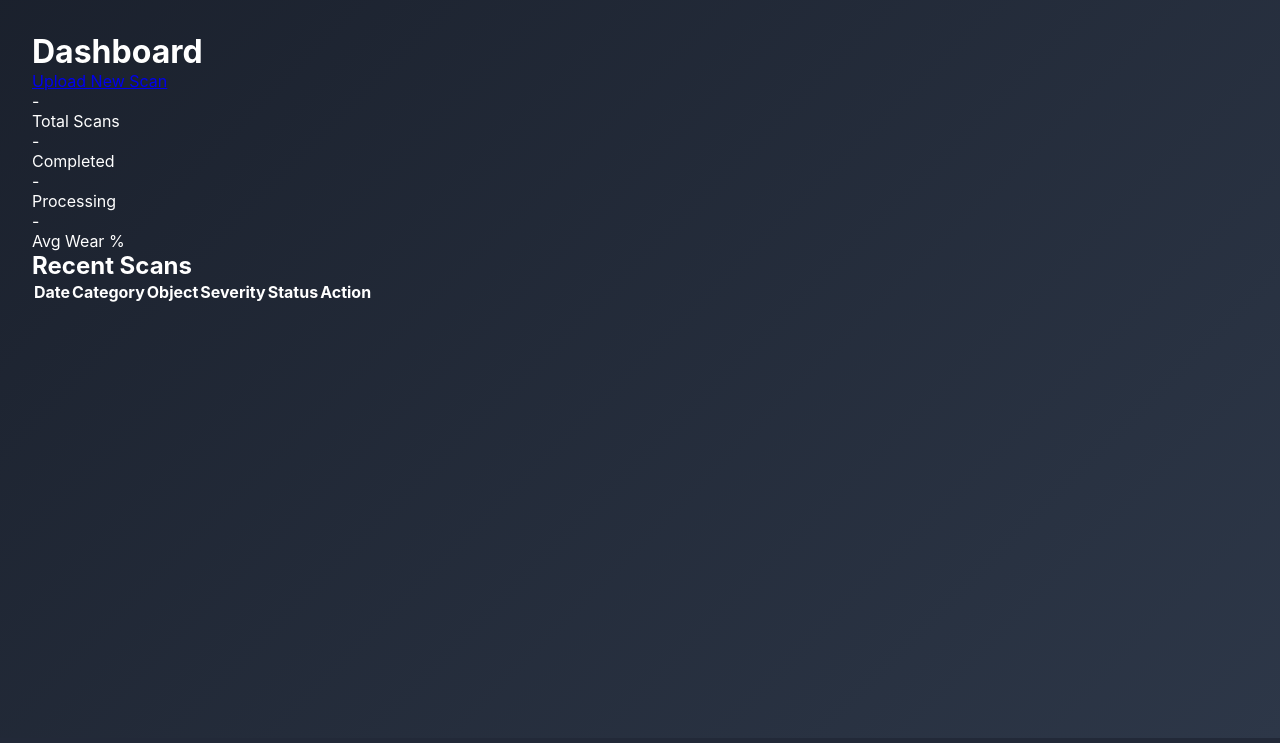
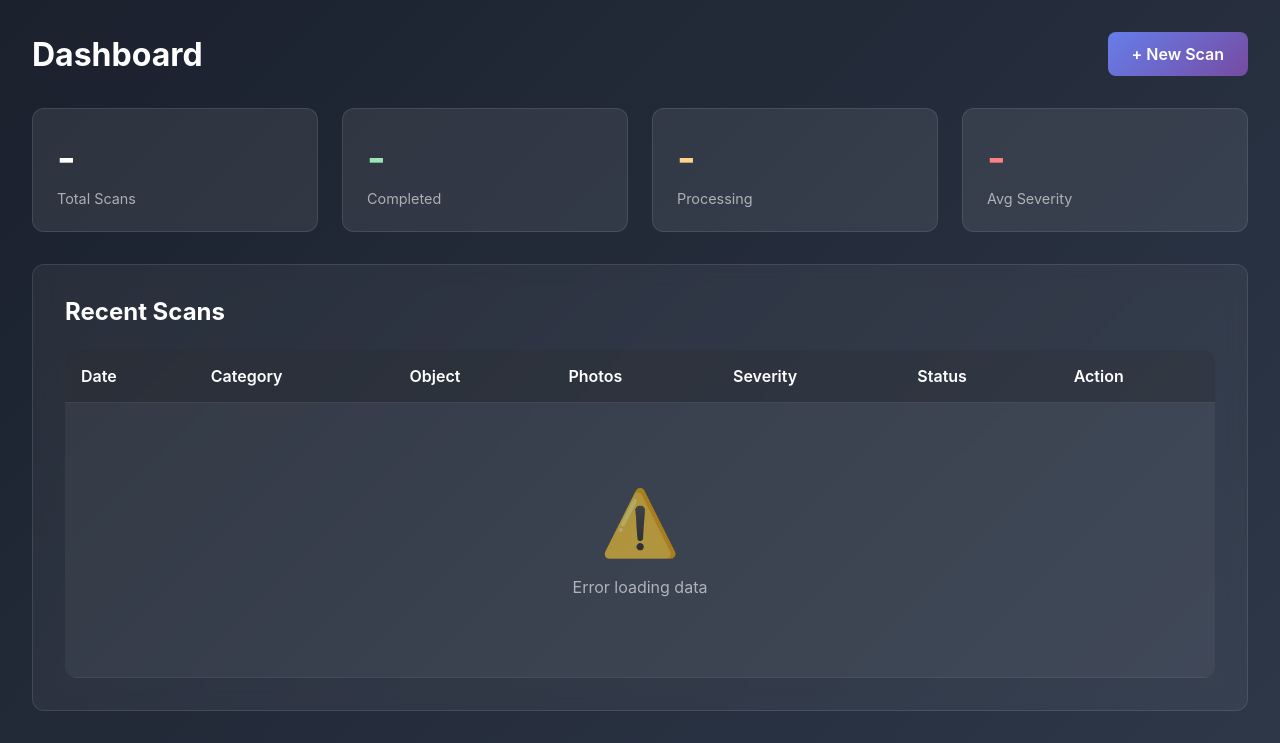
Before and after one commit to danyelajunebrown/danyelajunebrown.github.io, a Python web app: template toolbelt/damages/templates/dashboard.html in a window 1280 px wide. Shown: the part 62-805 px from the top of the page. Run offline with Jinja, Linux system fonts and the light colour scheme; the template is opened without the code that fills it, so the values that code supplies are empty.

Commit message:
Update dashboard.html

```diff
--- a/toolbelt/damages/templates/dashboard.html
+++ b/toolbelt/damages/templates/dashboard.html
@@ -1,109 +1,79 @@
 {% extends "base.html" %}
-{% block title %}Dashboard - WearAnalysis{% endblock %}
+{% block title %}Dashboard - damages{% endblock %}
+
+{% block extra_css %}
+<style>
+    .stats-grid { display: grid; grid-template-columns: repeat(auto-fit, minmax(250px, 1fr)); gap: 1.5rem; margin-bottom: 2rem; }
+    .stat-card { background: rgba(255, 255, 255, 0.08); padding: 1.5rem; border-radius: 12px; border: 1px solid rgba(255, 255, 255, 0.1); }
+    .stat-value { font-size: 2.5rem; font-weight: 700; margin-bottom: 0.5rem; }
+    .stat-label { color: rgba(255, 255, 255, 0.6); font-size: 0.9rem; }
+    .sessions-table { width: 100%; background: rgba(255, 255, 255, 0.05); border-radius: 12px; overflow: hidden; }
+    .sessions-table table { width: 100%; border-collapse: collapse; }
+    .sessions-table th { background: rgba(0, 0, 0, 0.2); padding: 1rem; text-align: left; font-weight: 600; border-bottom: 1px solid rgba(255, 255, 255, 0.1); }
+    .sessions-table td { padding: 1rem; border-bottom: 1px solid rgba(255, 255, 255, 0.05); }
+    .sessions-table tr:hover { background: rgba(255, 255, 255, 0.05); }
+    .badge { padding: 0.25rem 0.75rem; border-radius: 20px; font-size: 0.85rem; font-weight: 500; }
+    .badge-success { background: rgba(72, 187, 120, 0.2); color: #9ae6b4; }
+    .badge-warning { background: rgba(237, 137, 54, 0.2); color: #fbd38d; }
+    .badge-danger { background: rgba(245, 101, 101, 0.2); color: #fc8181; }
+    .badge-info { background: rgba(66, 153, 225, 0.2); color: #90cdf4; }
+    .empty-state { text-align: center; padding: 4rem 2rem; color: rgba(255, 255, 255, 0.6); }
+    .empty-state-icon { font-size: 4rem; margin-bottom: 1rem; }
+</style>
+{% endblock %}
 
 {% block content %}
-<div class="space-y-6">
-    <div class="flex justify-between items-center">
-        <h1 class="text-3xl font-bold">Dashboard</h1>
-        <a href="/upload" class="bg-blue-600 hover:bg-blue-700 px-4 py-2 rounded-lg">
-            Upload New Scan
-        </a>
-    </div>
+<div style="display: flex; justify-content: space-between; align-items: center; margin-bottom: 2rem;">
+    <h1 style="font-size: 2rem; font-weight: 700;">Dashboard</h1>
+    <a href="/upload" class="btn btn-primary">+ New Scan</a>
+</div>
 
-    <div class="grid grid-cols-1 md:grid-cols-4 gap-6">
-        <div class="bg-gray-800 p-6 rounded-lg">
-            <div class="text-2xl font-bold text-blue-400" id="total-scans">-</div>
-            <div class="text-gray-400">Total Scans</div>
-        </div>
-        <div class="bg-gray-800 p-6 rounded-lg">
-            <div class="text-2xl font-bold text-green-400" id="completed-scans">-</div>
-            <div class="text-gray-400">Completed</div>
-        </div>
-        <div class="bg-gray-800 p-6 rounded-lg">
-            <div class="text-2xl font-bold text-yellow-400" id="processing-scans">-</div>
-            <div class="text-gray-400">Processing</div>
-        </div>
-        <div class="bg-gray-800 p-6 rounded-lg">
-            <div class="text-2xl font-bold text-red-400" id="avg-wear">-</div>
-            <div class="text-gray-400">Avg Wear %</div>
-        </div>
-    </div>
+<div class="stats-grid">
+    <div class="stat-card"><div class="stat-value" id="total-scans">-</div><div class="stat-label">Total Scans</div></div>
+    <div class="stat-card"><div class="stat-value" style="color: #9ae6b4;" id="completed-scans">-</div><div class="stat-label">Completed</div></div>
+    <div class="stat-card"><div class="stat-value" style="color: #fbd38d;" id="processing-scans">-</div><div class="stat-label">Processing</div></div>
+    <div class="stat-card"><div class="stat-value" style="color: #fc8181;" id="avg-severity">-</div><div class="stat-label">Avg Severity</div></div>
+</div>
 
-    <div class="bg-gray-800 rounded-lg p-6">
-        <h2 class="text-xl font-bold mb-4">Recent Scans</h2>
-        <div class="overflow-x-auto">
-            <table class="w-full text-left">
-                <thead>
-                    <tr class="border-b border-gray-700">
-                        <th class="py-2">Date</th>
-                        <th class="py-2">Category</th>
-                        <th class="py-2">Object</th>
-                        <th class="py-2">Severity</th>
-                        <th class="py-2">Status</th>
-                        <th class="py-2">Action</th>
-                    </tr>
-                </thead>
-                <tbody id="sessions-table"></tbody>
-            </table>
-        </div>
+<div class="card">
+    <h2 style="font-size: 1.5rem; margin-bottom: 1.5rem;">Recent Scans</h2>
+    <div class="sessions-table">
+        <table>
+            <thead><tr><th>Date</th><th>Category</th><th>Object</th><th>Photos</th><th>Severity</th><th>Status</th><th>Action</th></tr></thead>
+            <tbody id="sessions-body"><tr><td colspan="7"><div class="empty-state"><div class="empty-state-icon">📸</div><div>Loading...</div></div></td></tr></tbody>
+        </table>
     </div>
 </div>
+{% endblock %}
 
+{% block extra_js %}
 <script>
 async function loadDashboard() {
     try {
         const response = await fetch('/api/sessions');
         const sessions = await response.json();
-
         document.getElementById('total-scans').textContent = sessions.length;
-        document.getElementById('completed-scans').textContent =
-            sessions.filter(s => s.processing_status === 'completed').length;
-        document.getElementById('processing-scans').textContent =
-            sessions.filter(s => s.processing_status === 'processing').length;
-
-        const tbody = document.getElementById('sessions-table');
-        tbody.innerHTML = sessions.map(session => `
-            <tr class="border-b border-gray-700 hover:bg-gray-700">
-                <td class="py-2">${new Date(session.timestamp).toLocaleDateString()}</td>
-                <td class="py-2">${session.category}</td>
-                <td class="py-2">${session.object_type} ${session.brand || ''}</td>
-                <td class="py-2">
-                    <span class="px-2 py-1 rounded text-xs ${getSeverityColor(session.damage_severity)}">
-                        ${session.damage_severity}/10
-                    </span>
-                </td>
-                <td class="py-2">
-                    <span class="px-2 py-1 rounded text-xs ${getStatusColor(session.processing_status)}">
-                        ${session.processing_status}
-                    </span>
-                </td>
-                <td class="py-2">
-                    <a href="/viewer/${session.id}" class="text-blue-400 hover:underline">View</a>
-                </td>
-            </tr>
-        `).join('');
+        document.getElementById('completed-scans').textContent = sessions.filter(s => s.processing_status === 'completed').length;
+        document.getElementById('processing-scans').textContent = sessions.filter(s => s.processing_status === 'processing' || s.processing_status === 'queued').length;
+        const avgSeverity = sessions.length > 0 ? (sessions.reduce((sum, s) => sum + s.damage_severity, 0) / sessions.length).toFixed(1) : '0';
+        document.getElementById('avg-severity').textContent = avgSeverity;
+        const tbody = document.getElementById('sessions-body');
+        if (sessions.length === 0) {
+            tbody.innerHTML = '<tr><td colspan="7"><div class="empty-state"><div class="empty-state-icon">📦</div><div>No scans yet. Upload photos to get started!</div></div></td></tr>';
+            return;
+        }
+        tbody.innerHTML = sessions.map(s => `<tr><td>${new Date(s.timestamp).toLocaleDateString()}</td><td style="text-transform: capitalize;">${s.category}</td><td>${s.object_type || 'Unknown'} ${s.brand || ''}</td><td>${s.num_photos}</td><td><span class="badge ${getSeverityClass(s.damage_severity)}">${s.damage_severity}/10</span></td><td><span class="badge ${getStatusClass(s.processing_status)}">${s.processing_status}</span></td><td><a href="/viewer/${s.id}" style="color: #90cdf4; text-decoration: none;">View →</a></td></tr>`).join('');
     } catch (error) {
-        console.error('Error loading dashboard:', error);
+        console.error('Error:', error);
+        document.getElementById('sessions-body').innerHTML = '<tr><td colspan="7"><div class="empty-state"><div class="empty-state-icon">⚠️</div><div>Error loading data</div></div></td></tr>';
     }
 }
-
-function getSeverityColor(severity) {
-    if (severity <= 3) return 'bg-green-600';
-    if (severity <= 6) return 'bg-yellow-600';
-    return 'bg-red-600';
-}
-
-function getStatusColor(status) {
-    const colors = {
-        'pending': 'bg-gray-600',
-        'processing': 'bg-blue-600',
-        'completed': 'bg-green-600',
-        'failed': 'bg-red-600',
-        'error': 'bg-red-600'
-    };
-    return colors[status] || 'bg-gray-600';
-}
-
+function getSeverityClass(s) { if (s <= 3) return 'badge-success'; if (s <= 6) return 'badge-warning'; return 'badge-danger'; }
+function getStatusClass(s) { const c = {pending: 'badge-info', queued: 'badge-info', processing: 'badge-warning', completed: 'badge-success', failed: 'badge-danger'}; return c[s] || 'badge-info'; }
 document.addEventListener('DOMContentLoaded', loadDashboard);
+setInterval(loadDashboard, 10000);
 </script>
 {% endblock %}
+
+
+<!--
```
